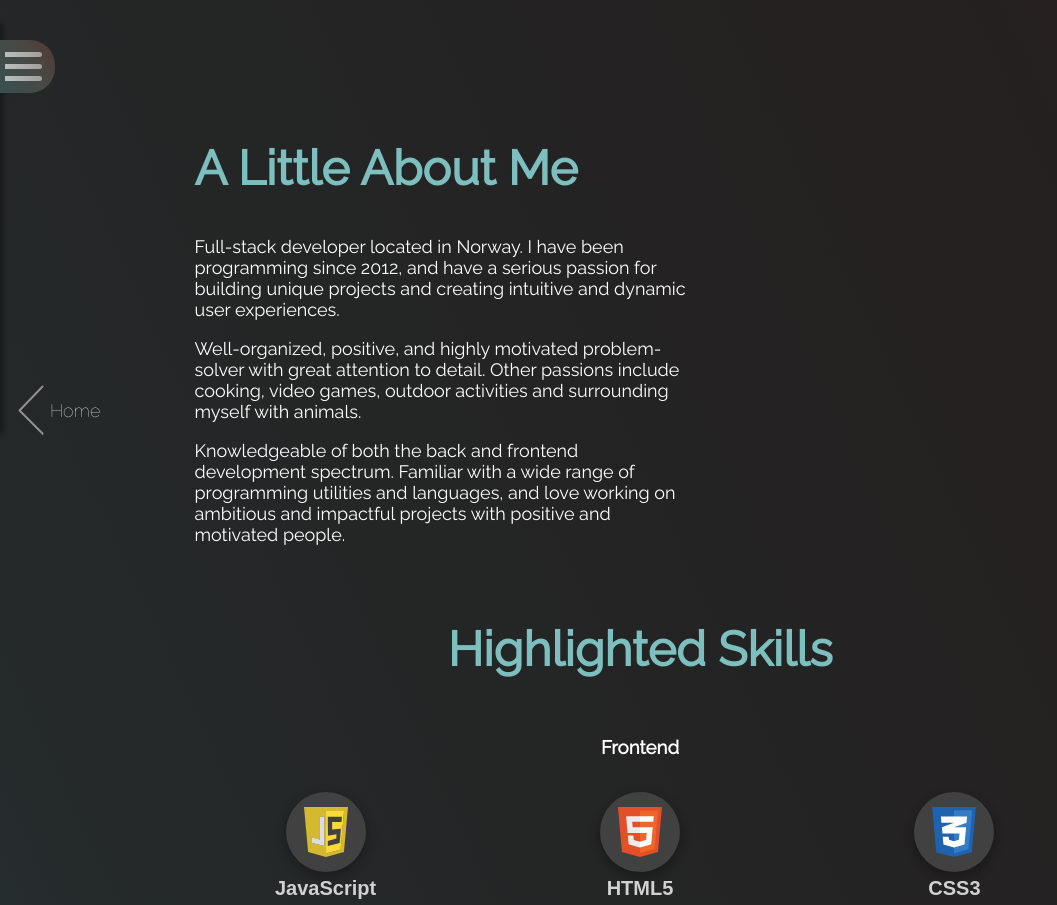
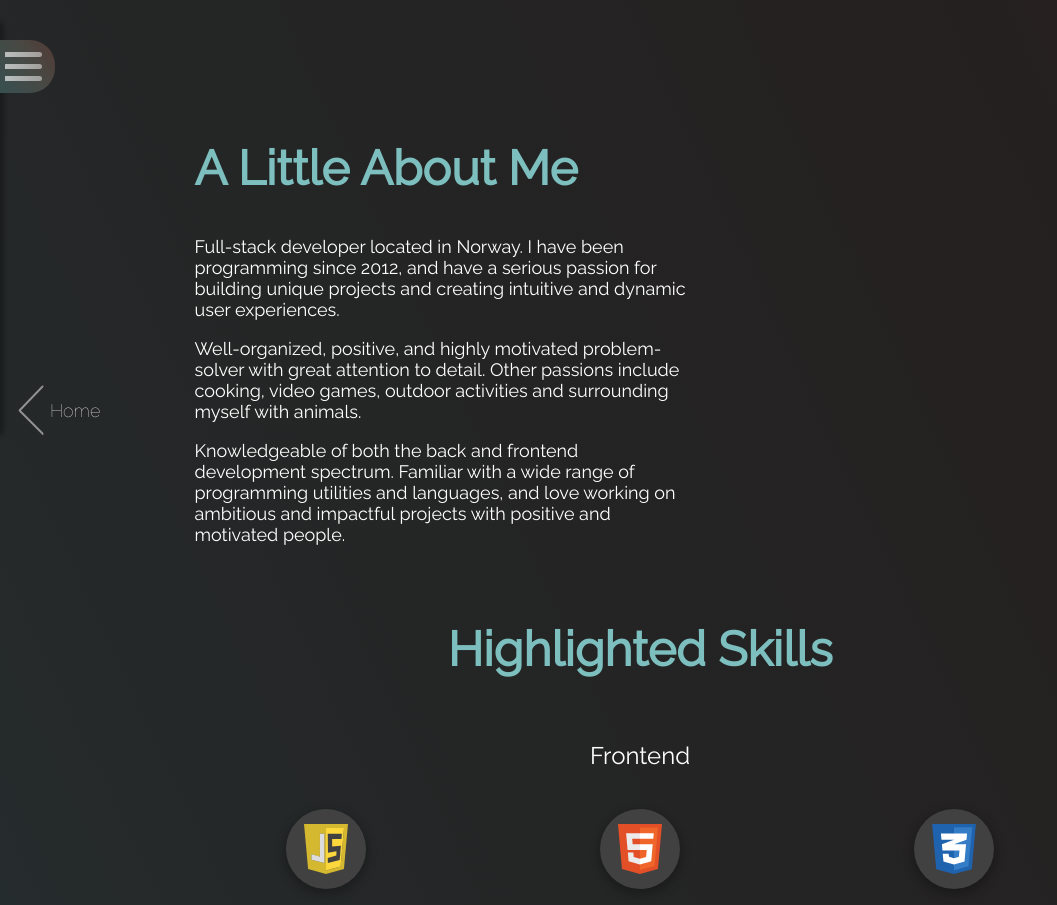
Before and after one commit to SimenMH/portfolio-website, a React (Create React App) app: page /about in a window 1280 px wide. Shown: the top 905 px of the page, without its empty margins (0-1057 px from the left). Built offline with nearby package versions, Linux system fonts and the light colour scheme.

Commit message:
style: Update skill category font weight

```diff
--- a/src/screens/AboutMe/AboutMe.screen.js
+++ b/src/screens/AboutMe/AboutMe.screen.js
@@ -173,7 +173,7 @@ const AboutMe = () => {
       <br />
       <section className='aboutme-skills-section'>
         <h1>Highlighted Skills</h1>
-        <h3>{skillList[skillsIdx].category}</h3>
+        <h3 className='skill-category'>{skillList[skillsIdx].category}</h3>
         <div className='skills-container'>
           <div
             className='skills-arrow skills-arrow-left'
@@ -190,7 +190,7 @@ const AboutMe = () => {
                       style={{ width: '100%', height: '100%' }}
                     />
                   </div>
-                  <h3>{skill.name}</h3>
+                  <h3 className='skill-name'>{skill.name}</h3>
                   <p>{skill.description}</p>
                 </div>
               );
--- a/src/screens/AboutMe/styles.css
+++ b/src/screens/AboutMe/styles.css
@@ -24,6 +24,11 @@
   display: flex;
   align-items: center;
   justify-content: center;
+}
+
+.skill-category {
+  font-weight: 400;
+  font-size: 24px;
 }
 
 .skills-grid {
@@ -54,11 +59,11 @@
   box-shadow: 0px 4px 10px 2px rgba(0, 0, 0, 0.25);
 }
 
-.skill h3 {
+.skill-name {
   font-family: Arial, Helvetica, sans-serif;
   color: rgb(209, 209, 209);
   font-size: 20px;
-  margin: 5px 0 15px;
+  margin: 15px 0px 10px 0px;
 }
 
 .skill p {
```
